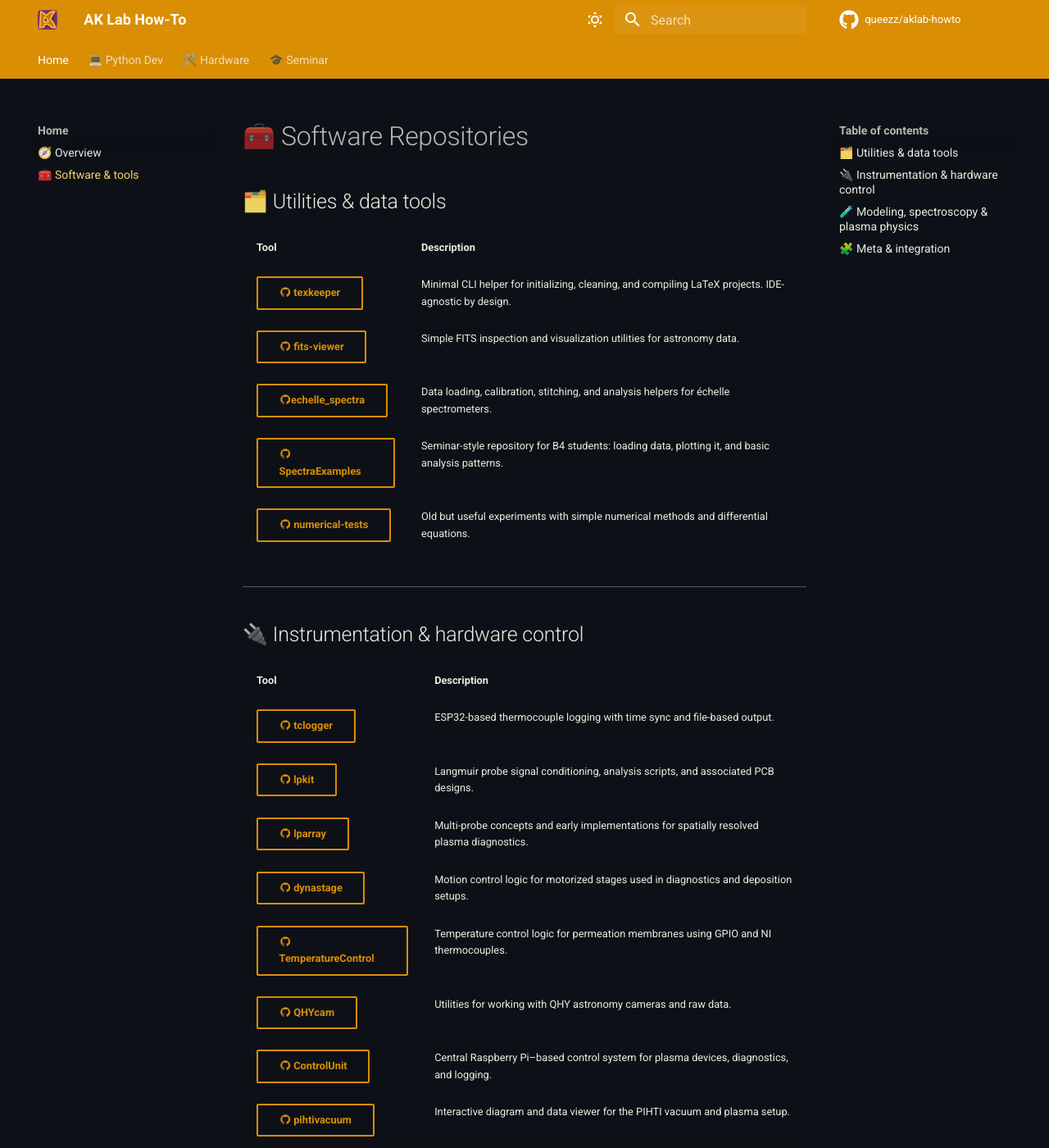
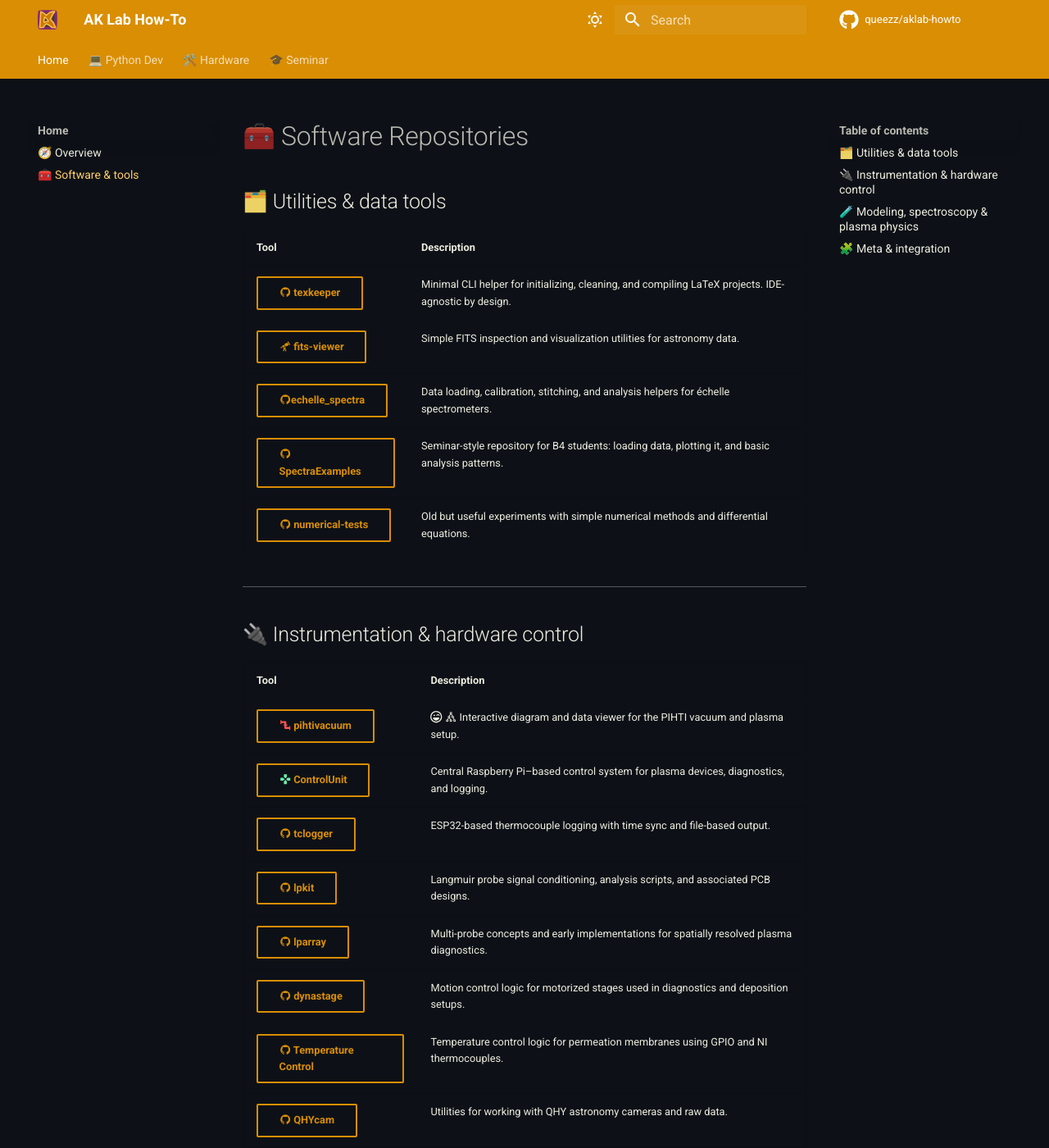
Before and after one commit to queezz/aklab-howto, an MkDocs documentation site: the page built from docs/other-tools.md, in a window 1280 px wide and 1400 px high. Shown: the whole window at 82% size. Built offline with MkDocs 1.6.1 and Material for MkDocs 9.7.7, drawn with Linux system fonts in a browser that asks for light colours; comment, search, counter and statistics services are not loaded; some of the changed text lies outside the part shown.

Commit message:
upd[other-tools.md]

```diff
--- a/docs/other-tools.md
+++ b/docs/other-tools.md
@@ -16,14 +16,14 @@
 
 | Tool | Description |
 | :--- | :--- |
+| [<span class="red">:material-pipe:</span> pihtivacuum](https://github.com/queezz/pihtivacuum){ .md-button .md-button--small target=_blank } | :fontawesome-regular-face-laugh-wink: :material-graph-outline: Interactive diagram and data viewer for the <span class="md-badge md-badge--info">PIHTI</span> vacuum and plasma setup.  |
+| [<span class="green">:material-gamepad:</span> ControlUnit](https://github.com/queezz/ControlUnit){ .md-button .md-button--small target=_blank } | Central Raspberry Pi–based control system for plasma devices, diagnostics, and logging. |
 | [:material-github: tclogger](https://github.com/queezz/tclogger){ .md-button .md-button--small target=_blank } | ESP32-based thermocouple logging with time sync and file-based output. |
 | [:material-github: lpkit](https://github.com/queezz/lpkit){ .md-button .md-button--small target=_blank } | Langmuir probe signal conditioning, analysis scripts, and associated PCB designs. |
 | [:material-github: lparray](https://github.com/queezz/lparray){ .md-button .md-button--small target=_blank } | Multi-probe concepts and early implementations for spatially resolved plasma diagnostics. |
 | [:material-github: dynastage](https://github.com/queezz/dynastage){ .md-button .md-button--small target=_blank } | Motion control logic for motorized stages used in diagnostics and deposition setups. |
-| [:material-github: TemperatureControl](https://github.com/queezz/TemperatureControl){ .md-button .md-button--small target=_blank } | Temperature control logic for permeation membranes using GPIO and NI thermocouples. |
+| [:material-github: Temperature Control](https://github.com/queezz/TemperatureControl){ .md-button .md-button--small target=_blank } | Temperature control logic for permeation membranes using GPIO and NI thermocouples. |
 | [:material-github: QHYcam](https://github.com/queezz/qhycam){ .md-button .md-button--small target=_blank } | Utilities for working with QHY astronomy cameras and raw data. |
-| [:material-github: ControlUnit](https://github.com/queezz/ControlUnit){ .md-button .md-button--small target=_blank } | Central Raspberry Pi–based control system for plasma devices, diagnostics, and logging. |
-| [:material-github: pihtivacuum](https://github.com/queezz/pihtivacuum){ .md-button .md-button--small target=_blank } | Interactive diagram and data viewer for the PIHTI vacuum and plasma setup. |
 | [:material-github: ionpak](https://github.com/queezz/ionpak){ .md-button .md-button--small target=_blank } | Third-party open-hardware project for ionization gauge control; included for reference. |
 | [:material-github: ASDEX-gauge](https://github.com/queezz/ASDEX-gauge){ .md-button .md-button--small target=_blank } | Early C++ GUI tool for GPIB control of ASDEX gauges used at QUEST. Simple but functional. |
 
--- a/docs/styles/extra.css
+++ b/docs/styles/extra.css
@@ -1,17 +1,3 @@
-table.repo-table {
-  table-layout: fixed;
-}
-
-table.repo-table th:first-child,
-table.repo-table td:first-child {
-  width: 9.5rem;
-  vertical-align: top;
-}
-
-table.repo-table td:first-child .md-button {
-  width: 100%;
-  box-sizing: border-box;
-  white-space: normal;
-  text-align: center;
-  padding: 0.4rem 0.5rem;
-}
+.red { color: #ff5252; }
+.green { color: #69f0ae; }
+.gray { color: #9e9e9e; }
--- a/mkdocs.yml
+++ b/mkdocs.yml
@@ -59,6 +59,7 @@
   - https://cdn.jsdelivr.net/npm/mathjax@3/es5/tex-mml-chtml.js
 extra_css:
   - styles/brand.css
+  - styles/extra.css
 
 # Top-right repo link
 repo_url: https://github.com/queezz/aklab-howto
```
Also changed, not shown: other parts of docs/other-tools.md (+2 -2 lines).
